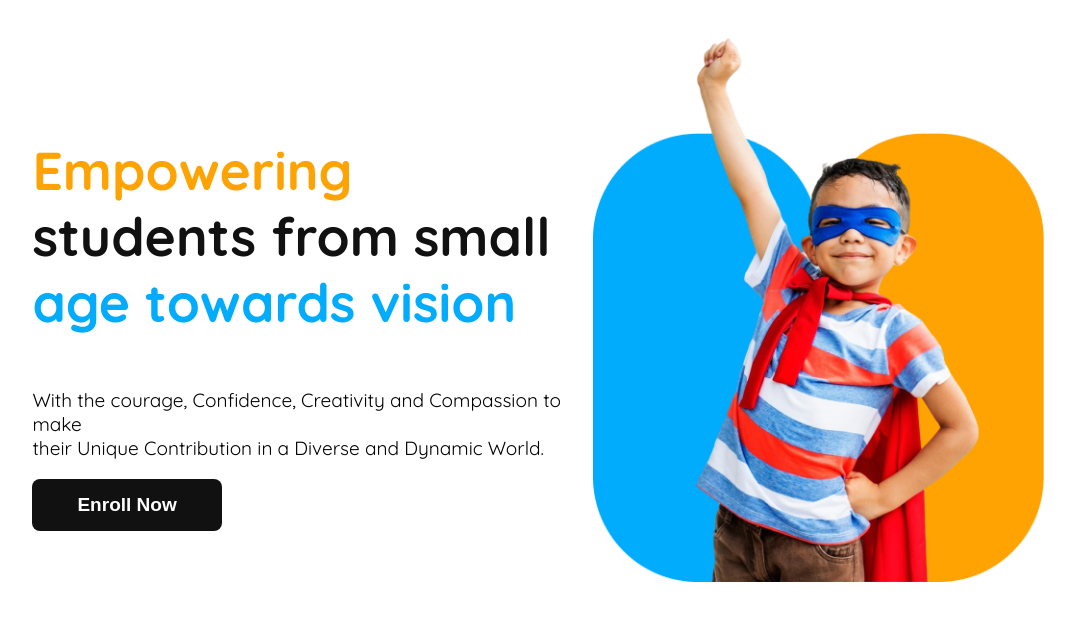
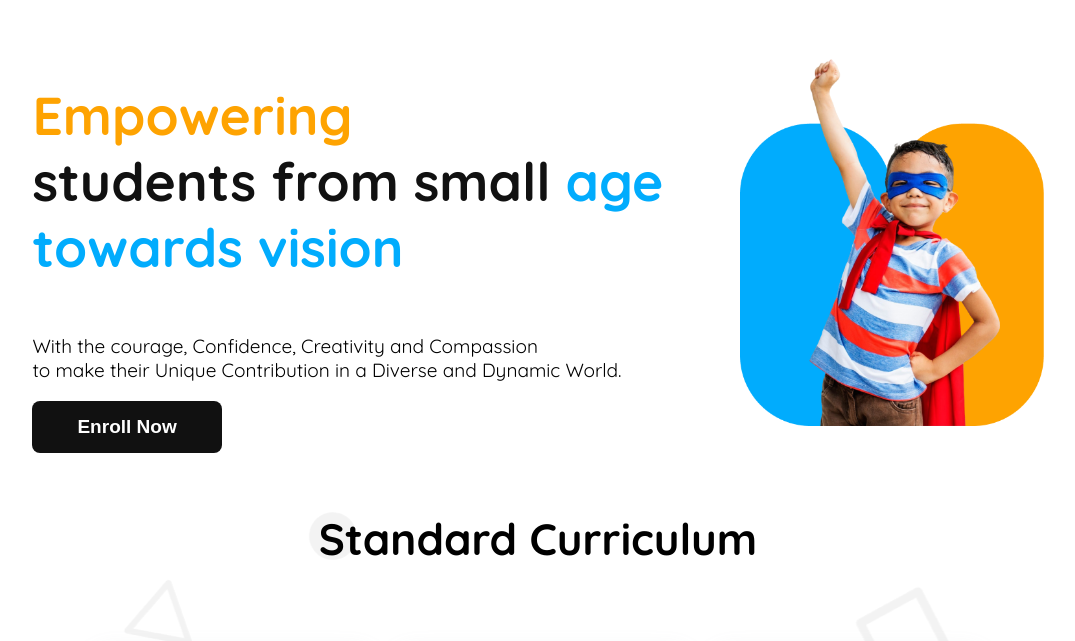
Before and after one commit to baizid20/-Kids-School-Responsive-Website-Assignment-2, a plain HTML site: page index.html in a window 1280 px wide. Shown: the part 114-755 px from the top of the page, without its empty margins (102-1177 px from the left). Drawn offline with Linux system fonts and the light colour scheme.

Commit message:
test phase 2 before submission

```diff
--- a/index.html
+++ b/index.html
@@ -9,7 +9,7 @@
 </head>
 <body class="quicksand ">
    <article>
-    <header class="header-container ">
+    <header class="header-container">
         <div class="header-icon-imgage-div">
          <div class="icon-image">
              <img class="navbar-logo-img" src="assets/logo.png" alt="">
@@ -27,7 +27,7 @@
          </ul>
         </nav>
         <div class="navbar-btn-container">
-         <button class="navbar-btn ">Contact</button>
+         <button class="navbar-btn">Contact</button>
         </div>
         <div class="menu-container hide">
          <i class="fa-solid fa-bars"></i>
@@ -41,13 +41,13 @@
     <section class="banner-container bodi">
         <!-- banner section start here -->
         <div class="banner-content-div">
-          <h1 class="banner-title"><span class="orange">Empowering </span><br>
-            <span class="black">students from small</span> <br>
-            <span class="sky-blue"> age towards vision</span></h1>
-          <p class="banner-description">With the courage, Confidence, Creativity and Compassion to make <br> their Unique Contribution in a Diverse and Dynamic World.</p>
+          <h1 class="banner-title"><span class="orange">Empowering</span><br>
+            <span class="black">students from small</span>
+            <span class="sky-blue">age towards vision</span></h1>
+          <p class="banner-description">With the courage, Confidence, Creativity and Compassion<br>to make their Unique Contribution in a Diverse and Dynamic World.</p>
           <button class="banner-btn">Enroll Now</button>
         </div>
-        <div>
+        <div class="banner-img-container">
             <img class="banner-img" src="assets/hero-kids.png" alt="A kid dress up like superhero">
         </div>
          <!-- banner section ended -->
--- a/style/color.css
+++ b/style/color.css
@@ -109,6 +109,7 @@ nav a{
     align-items: center;
     justify-content: space-between;
     margin-top: 2rem;
+    gap:3rem;
 }
 
 .banner-title{
@@ -130,6 +131,7 @@ nav a{
     font-size: 1.19rem;
     font-weight: bold;
 }
+
 .banner-img{
     width:100%;
 
@@ -276,6 +278,7 @@ nav a{
 }
 .box-1-content-div{
     margin: 1.88rem 2.5rem 1.25rem 1.25rem;
+    padding: 10px;
 
 }
 .box-1-title{
```
